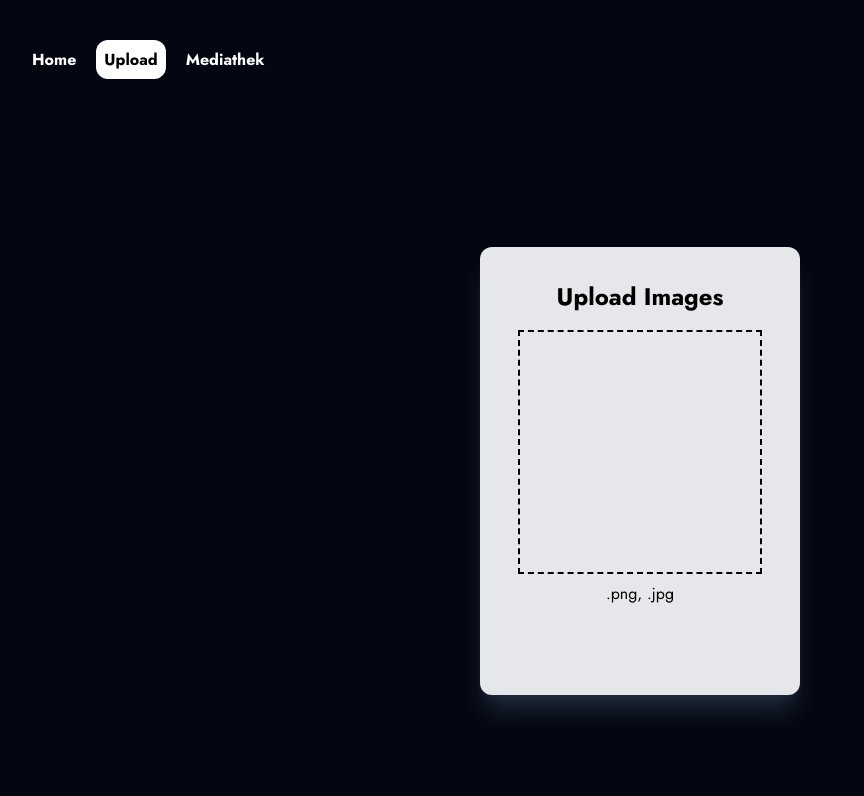
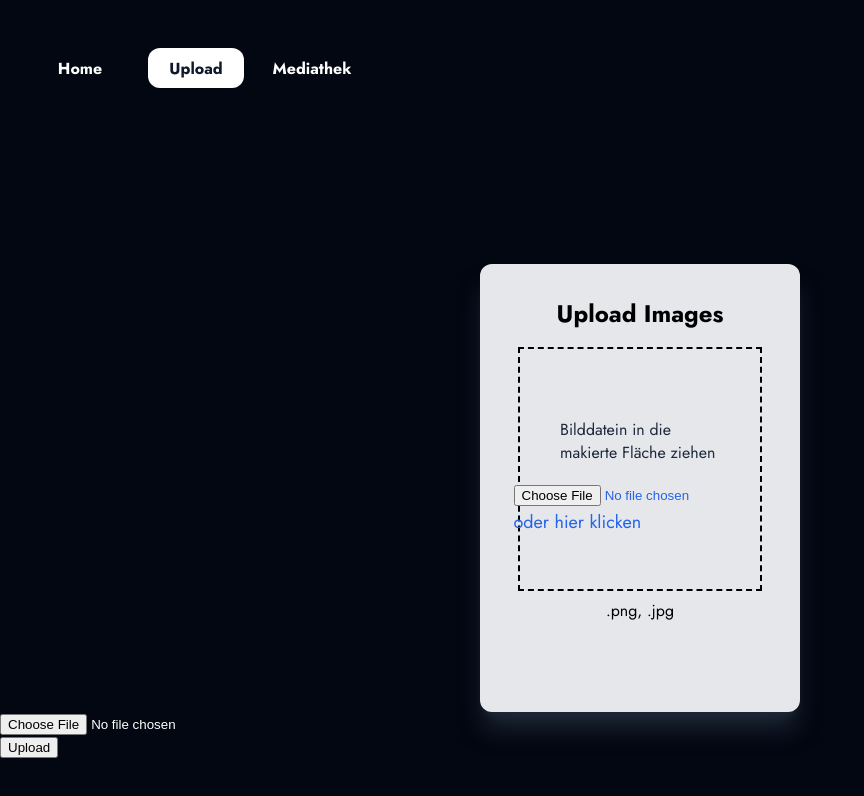
Before and after one commit to FinnPenn/PhotoMedia, a Next.js app: page /upload in a window 1280 px wide. Shown: the top 796 px of the page, without its empty margins (0-864 px from the left). Built offline with nearby package versions, Linux system fonts and the light colour scheme.

Commit message:
fixed with for nav buttons

```diff
--- a/app/main.css
+++ b/app/main.css
@@ -65,10 +65,24 @@ body {
     transition-duration: 500ms;
 }
 
+
+.hover-link {
+    animation-name: hover-in;
+    animation-duration: 2s;
+    animation-fill-mode: forwards;
+}
+
+@keyframes hover-in {
+    from {
+        background-color: transparent;
+    }
+    to {
+        background-color: white;
+    }
+}
+
 .hover-link:hover {
-    transform: scale(1.25);
-    transition: all;
-    transition-duration: 500ms;
+
 }
 
 #image-track {
--- /dev/null
+++ b/pages/components/UploadTest.tsx
@@ -0,0 +1,43 @@
+import { ChangeEvent, useState } from 'react';
+
+function FileUploadSingle() {
+  const [file, setFile] = useState<File>();
+
+  const handleFileChange = (e: ChangeEvent<HTMLInputElement>) => {
+    if (e.target.files) {
+      setFile(e.target.files[0]);
+    }
+  };
+
+  const handleUploadClick = () => {
+    if (!file) {
+      return;
+    }
+
+    // 👇 Uploading the file using the fetch API to the server
+    fetch('https://httpbin.org/post', {
+      method: 'POST',
+      body: file,
+      // 👇 Set headers manually for single file upload
+      headers: {
+        'content-type': file.type,
+        'content-length': `${file.size}`, // 👈 Headers need to be a string
+      },
+    })
+      .then((res) => res.json())
+      .then((data) => console.log(data))
+      .catch((err) => console.error(err));
+  };
+
+  return (
+    <div>
+      <input type="file" onChange={handleFileChange} />
+
+      <div>{file && `${file.name} - ${file.type}`}</div>
+
+      <button onClick={handleUploadClick}>Upload</button>
+    </div>
+  );
+}
+
+export default FileUploadSingle;
--- a/pages/layout/Navbar.tsx
+++ b/pages/layout/Navbar.tsx
@@ -21,15 +21,15 @@ const Upload: React.FC = () => {
 
         if (checkSite === '/') {
             console.log('Home')
-            home.classList.add("p-2", "bg-white", "text-black", "rounded-xl")
+            home.classList.add("bg-white", "text-slate-900", "hover-link")
         }
         else if (checkSite === '/upload') {
             console.log('Upload')
-            upload.classList.add("p-2", "bg-white", "text-black", "rounded-xl")
+            upload.classList.add("bg-white", "text-slate-900", "hover-link")
         }
         else if (checkSite === '/mediathek') {
             console.log('Mediathek');
-            media.classList.add("p-2", "bg-white", "text-black", "rounded-xl")
+            media.classList.add("bg-white", "text-slate-900", "hover-link")
         }
         else if (checkSite === '') {
             console.log('auch Home aber leer');
@@ -45,17 +45,23 @@ const Upload: React.FC = () => {
         <div className="relative z-10 w-full top-0">
             <ul className="flex justify-start items-center p-8 font-bold text-white">
                 <li>
-                    <Link id="Home" href="/" className="nav-item hover-link">Home</Link>
+                    <div id="Home" className="h-10 w-24 flex justify-center items-center rounded-xl">
+                        <Link href="/" className="nav-item">Home</Link>
+                    </div>
                 </li>
                 <li>
-                <Link id="Upload" href="/upload" className="nav-item hover-link">Upload</Link>
+                    <div id="Upload" className="h-10 w-24 flex justify-center items-center rounded-xl">
+                        <Link href="/upload" className="">Upload</Link>
+                    </div>
                 </li>
                 <li>
-                    <Link id="Media" href="/mediathek" className="nav-item hover-link">Mediathek</Link>
+                    <div id="Media" className="h-10 w-24 flex justify-center items-center rounded-xl">
+                        <Link href="/mediathek" className="nav-item">Mediathek</Link>
+                    </div>
                 </li>
             </ul>
         </div>
-);
+            );
 };
 
 export default Upload;
--- a/pages/upload.tsx
+++ b/pages/upload.tsx
@@ -1,5 +1,6 @@
 import React from "react";
 import Navbar from "@/pages/layout/Navbar";
+import UploadTest from "@/pages/components/uploadTest";
 
 const Upload: React.FC = () => { return (
     <div>
@@ -7,10 +8,18 @@ const Upload: React.FC = () => { return (
         <div className="flex justify-center items-center pt-32">
             <div className="w-1/4 h-96 rounded-xl shadow-xl shadow-gray-800 bg-gray-200 flex flex-col items-center py-8">
                 <h2 className="text-black pt-0 pb-4 my-0">Upload Images</h2>
-                <div className="border-2 border-black border-dashed w-3/4 aspect-square"></div>
+                <div className="flex justify-center items-center flex-col border-2 border-black border-dashed w-3/4 aspect-square">
+                    <p className="px-10 text-slate-800 text-md">Bilddatein in die makierte Fläche ziehen</p>
+                    <div className="px-10 text-blue-600 text-lg hover:underline hover:decoration-blue-600 cursor-pointer">
+                        <input type="file"/>
+                        oder hier klicken
+
+                        </div>
+                </div>
                 <span className="self-center text-black pt-2">.png, .jpg</span>
             </div>
         </div>
+        <UploadTest/>
     </div>
 );
 };
```
